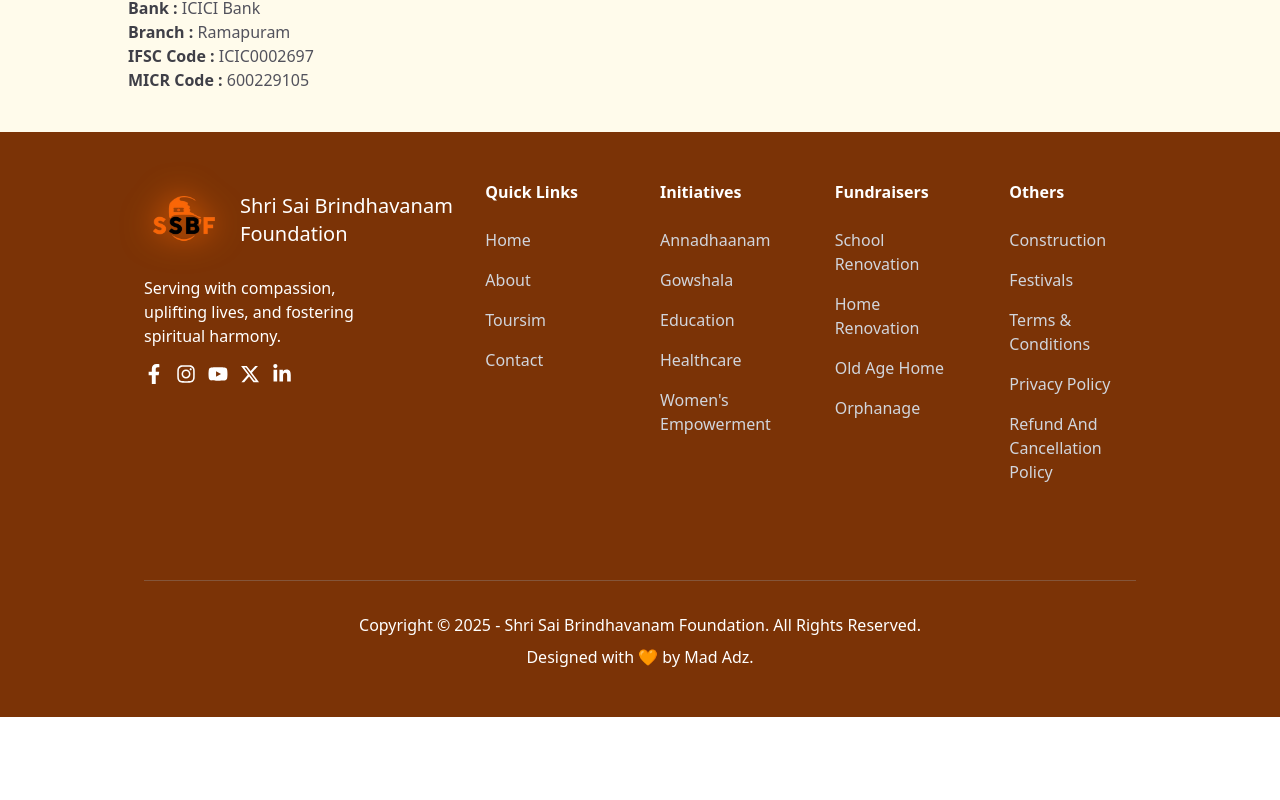
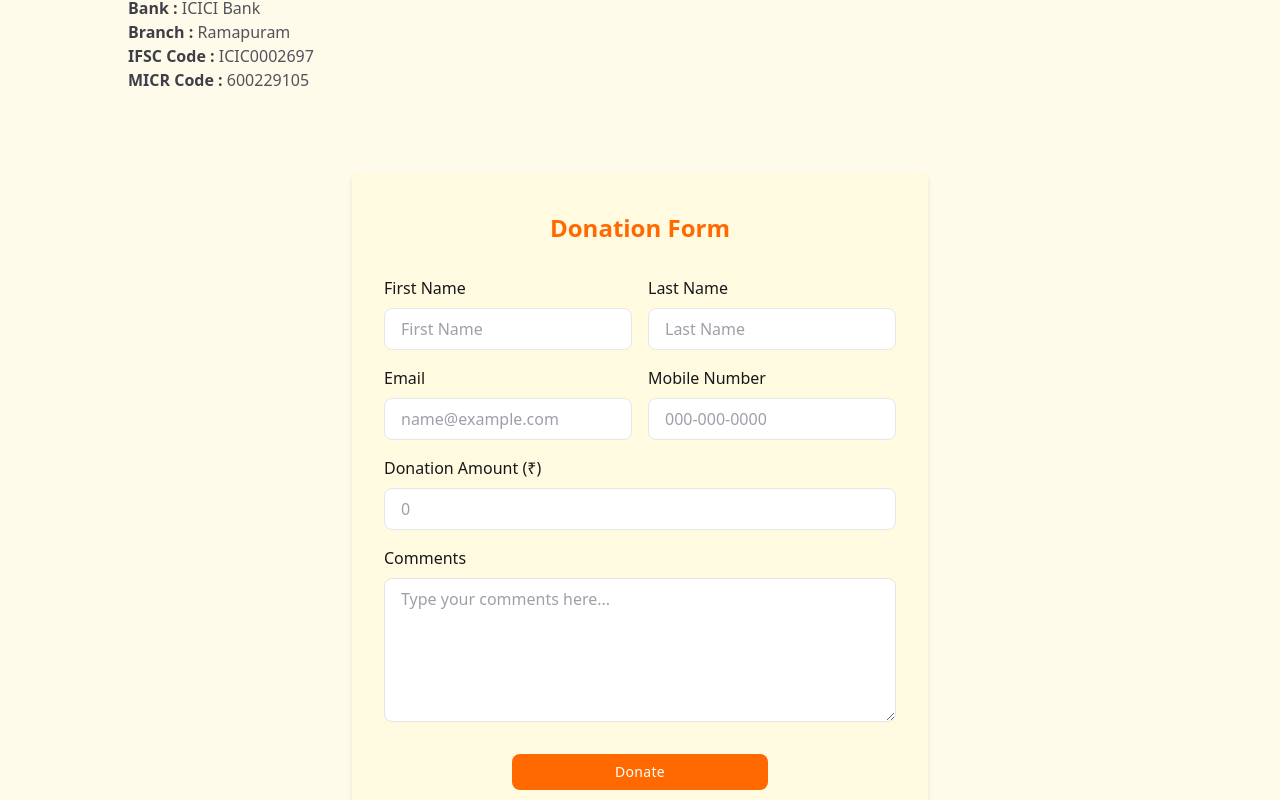
Before and after one commit to Mad-adz/saibrindhavanam, a React (Vite) app in the folder client/: page /donate in a window 1280 px wide. Shown: the part 780-1580 px from the top of the page. Before the commit the page ends 1497 px from the top, so only its background shows below. Built offline with nearby package versions, Linux system fonts and the light colour scheme.

Commit message:
added basic donation form in donate page

```diff
--- a/client/src/pages/Donate.jsx
+++ b/client/src/pages/Donate.jsx
@@ -1,7 +1,86 @@
 import { donateBanner } from "../assets/images";
 import { PanoramicBanner } from "../components";
+import { useForm } from "react-hook-form";
+import { z } from "zod";
+import { zodResolver } from "@hookform/resolvers/zod";
+import toast from "react-hot-toast";
+import { useEffect } from "react";
+// import { TbDeviceMobileDollar, TbCreditCard } from "react-icons/tb";
 
 const Donate = () => {
+  const formSchema = z.object({
+    fname: z
+      .string()
+      .min(1, "First Name is required!")
+      .min(3, { message: "First name must be at least 3 characters!" }),
+    lname: z.string().min(1, "Last Name is required!"),
+    email: z
+      .string()
+      .min(1, { message: "Email is required!" })
+      .email({ message: "Email format is incorrect!" }),
+    // .min(10, { message: "Mobile number must be 10 digits!" })
+    // .max(10, { message: "Mobile number must be 10 digits!" })
+    // .regex(/^[0-9]{10}$/, {
+    //   message: "Mobile number must contain only digits!",
+    // }),
+    mobile: z
+      .string()
+      .length(10, { message: "Mobile number must be exactly 10 digits!" })
+      .regex(/^\d+$/, { message: "Mobile number must contain only digits!" }),
+
+    amount: z.string().min(1, "Amount is required!"),
+    comments: z.string(),
+  });
+
+  const form = useForm({
+    defaultValues: {
+      fname: "",
+      lname: "",
+      email: "",
+      mobile: "",
+      amount: "",
+      comments: "",
+    },
+    resolver: zodResolver(formSchema),
+  });
+
+  const {
+    handleSubmit,
+    reset,
+    register,
+    formState: { errors },
+  } = form;
+
+  useEffect(() => {
+    if (
+      errors.fname ||
+      errors.lname ||
+      errors.email ||
+      errors.mobile ||
+      errors.amount ||
+      errors.comments
+    ) {
+      toast.dismiss();
+    }
+    if (errors.fname) {
+      toast.error(errors.fname.message);
+    } else if (errors.lname) {
+      toast.error(errors.lname.message);
+    } else if (errors.email) {
+      toast.error(errors.email.message);
+    } else if (errors.mobile) {
+      toast.error(errors.mobile.message);
+    } else if (errors.amount) {
+      toast.error(errors.amount.message);
+    } else if (errors.comments) {
+      toast.error(errors.comments.message);
+    }
+  }, [errors]);
+
+  const onSubmit = async (data) => {
+    console.log(data);
+    reset();
+  };
   return (
     <>
       <div className="relative">
@@ -55,6 +134,139 @@
           </div>
         </div>
       </section>
+      <section className="bg-amber-50 py-10">
+        <div className="container mx-auto h-full px-4 sm:px-8 md:px-16 lg:px-24 xl:px-32">
+          <div className="w-full max-w-xl gap-4 mx-auto bg-amber-100/30 rounded-md shadow-md px-4 py-6 md:px-8 md:py-10">
+            <h2 className="text-2xl text-center font-bold mb-8 text-orange-500">
+              Donation Form
+            </h2>
+            <form
+              className="flex flex-col gap-4 "
+              onSubmit={handleSubmit(onSubmit)}
+            >
+              <div className="grid grid-cols-1 md:grid-cols-2 gap-4">
+                <div>
+                  <label className="mb-2 text-left font-medium !text-zinc-900">
+                    First Name
+                  </label>
+                  <input
+                    {...register("fname")}
+                    placeholder="First Name"
+                    name="fname"
+                    className="block w-full px-4 py-2 mt-2 text-zinc-700 placeholder-zinc-400 bg-white border border-gray-200 rounded-lg focus:border-orange-300 focus:ring-orange-300 focus:outline-none focus:ring focus:ring-opacity-40"
+                  />
+                </div>
+                <div>
+                  <label className="mb-2 text-left font-medium !text-zinc-900">
+                    Last Name
+                  </label>
+                  <input
+                    {...register("lname")}
+                    placeholder="Last Name"
+                    name="lname"
+                    className="block w-full px-4 py-2 mt-2 text-zinc-700 placeholder-zinc-400 bg-white border border-gray-200 rounded-lg focus:border-orange-300 focus:ring-orange-300 focus:outline-none focus:ring focus:ring-opacity-40"
+                  />
+                </div>
+              </div>
+
+              <div className="grid grid-cols-1 md:grid-cols-2 gap-4">
+                <div>
+                  <label className="mb-2 text-left font-medium !text-zinc-900">
+                    Email
+                  </label>
+                  <input
+                    {...register("email")}
+                    placeholder="name@example.com"
+                    name="email"
+                    type="email"
+                    className="block w-full px-4 py-2 mt-2 text-zinc-700 placeholder-zinc-400 bg-white border border-gray-200 rounded-lg focus:border-orange-300 focus:ring-orange-300 focus:outline-none focus:ring focus:ring-opacity-40"
+                  />
+                </div>
+                <div>
+                  <label className="mb-2 text-left font-medium !text-zinc-900">
+                    Mobile Number
+                  </label>
+                  <input
+                    {...register("mobile")}
+                    placeholder="000-000-0000"
+                    name="mobile"
+                    className="block w-full px-4 py-2 mt-2 text-zinc-700 placeholder-zinc-400 bg-white border border-gray-200 rounded-lg focus:border-orange-300 focus:ring-orange-300 focus:outline-none focus:ring focus:ring-opacity-40"
+                  />
+                </div>
+              </div>
+
+              <div>
+                <label className="mb-2 text-left font-medium !text-zinc-900">
+                  Donation Amount (₹)
+                </label>
+                <input
+                  {...register("amount")}
+                  placeholder="0"
+                  name="amount"
+                  className="block w-full px-4 py-2 mt-2 text-zinc-700 placeholder-zinc-400 bg-white border border-gray-200 rounded-lg focus:border-orange-300 focus:ring-orange-300 focus:outline-none focus:ring focus:ring-opacity-40"
+                />
+              </div>
+
+              {/* <div>
+                <p className="mb-2 text-left font-medium !text-zinc-900">
+                  Payment Method
+                </p>
+                <div className="flex flex-col gap-2">
+                  <div className="flex items-center space-x-2">
+                    <input
+                      type="radio"
+                      id="card"
+                      name="paymentMethod"
+                      value="Debit or Credit Card"
+                      className="accent-orange-400 h-4 w-4"
+                    />
+                    <label
+                      htmlFor="card"
+                      className="flex items-center space-x-2"
+                    >
+                      <TbCreditCard className="text-xl font-medium text-orange-500" />
+                      <span>Debit or Credit Card</span>
+                    </label>
+                  </div>
+                  <div className="flex items-center space-x-2">
+                    <input
+                      type="radio"
+                      id="upi"
+                      name="paymentMethod"
+                      value="UPI or Wallet"
+                      className="accent-orange-400 h-4 w-4"
+                    />
+                    <label
+                      htmlFor="upi"
+                      className="flex items-center space-x-2"
+                    >
+                      <TbDeviceMobileDollar className="text-xl font-medium text-orange-500" />
+                      <span>UPI or Wallet</span>
+                    </label>
+                  </div>
+                </div>
+              </div> */}
+
+              <div>
+                <label className="mb-2 text-left font-medium !text-zinc-900">
+                  Comments
+                </label>
+                <textarea
+                  {...register("comments")}
+                  className="block w-full h-24 px-4 py-2 mt-2 text-zinc-700 placeholder-zinc-400 bg-white border border-zinc-200 rounded-lg md:h-36 focus:border-orange-300 focus:ring-orange-300 focus:outline-none focus:ring focus:ring-opacity-40"
+                  placeholder="Type your comments here..."
+                />
+              </div>
+              <button
+                type="submit"
+                className="w-full md:w-2/3 lg:w-1/2 mx-auto px-4 py-2 mt-4 text-sm font-medium tracking-wide text-white capitalize transition-colors duration-300 transform bg-orange-500 rounded-lg hover:bg-orange-400 focus:outline-none focus:ring focus:ring-orange-300 focus:ring-opacity-50 cursor-pointer"
+              >
+                Donate
+              </button>
+            </form>
+          </div>
+        </div>
+      </section>
     </>
   );
 };
```
